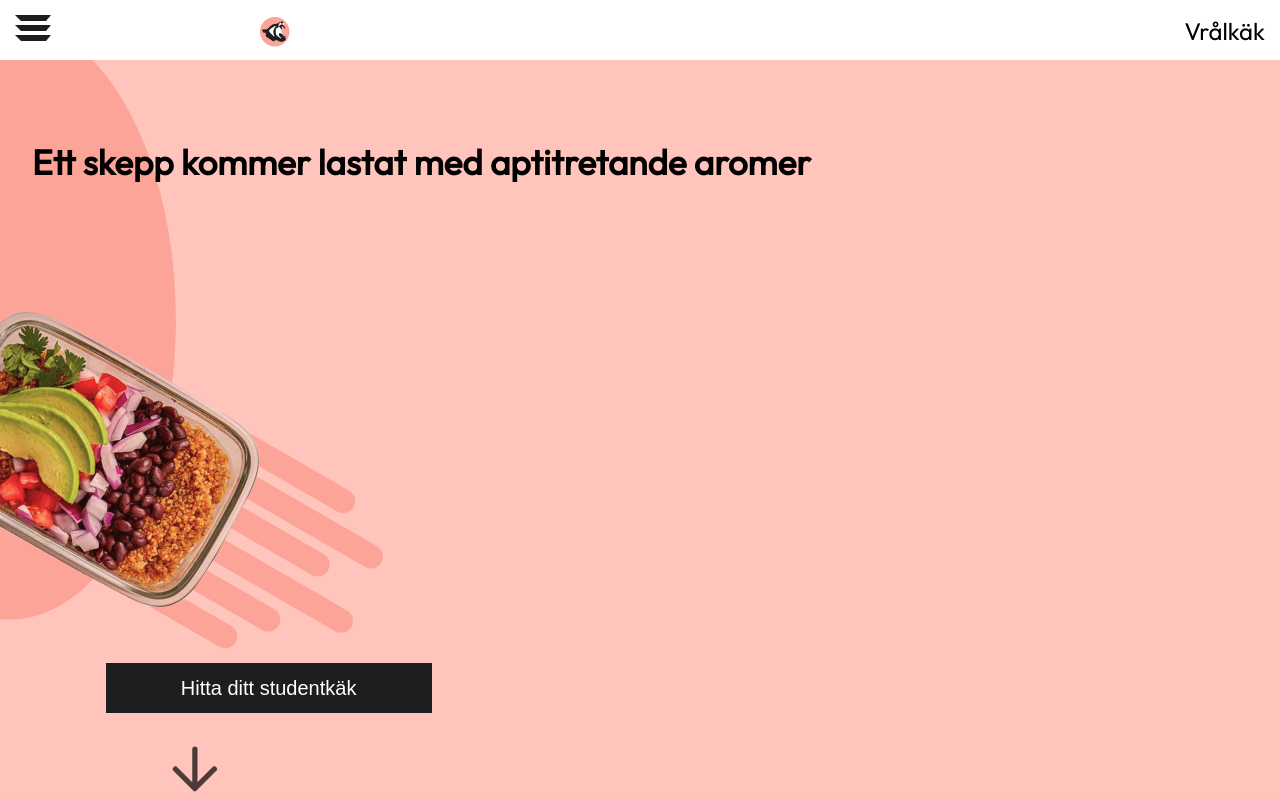
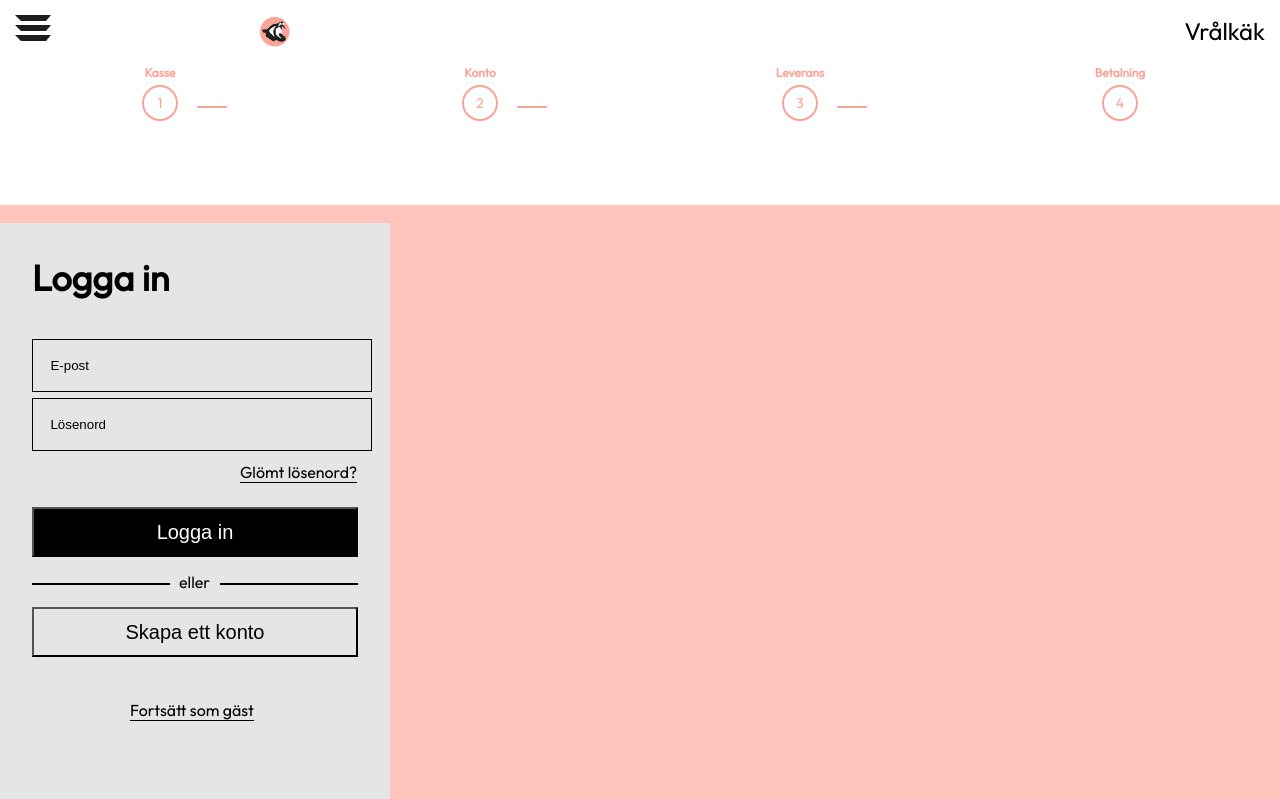
Before and after one commit to LuliyaMasfun/vralkak-app, a React (Create React App) app: page / in a window 1280 px wide. Shown: the top 799 px of the page. Built offline with nearby package versions, Linux system fonts and the light colour scheme.

Commit message:
Nu är LoginPage.JS en egen component

```diff
--- a/package.json
+++ b/package.json
@@ -8,6 +8,7 @@
     "@testing-library/user-event": "^13.5.0",
     "react": "^18.1.0",
     "react-dom": "^18.1.0",
+    "react-router-dom": "^6.3.0",
     "react-scripts": "5.0.1",
     "web-vitals": "^2.1.4"
   },
--- a/src/App.js
+++ b/src/App.js
@@ -1,22 +1,15 @@
 import React from 'react';
-import Navbar from './components/Navbar';
-import HomePage from './components/HomePage';
-import EkonomenCard from './components/EkonomenCard';
-import GretaCard from './components/GretaCard';
-import VeganenCard from './components/VeganenCard';
-import GuidePage from './components/GuidePage';
 
+import LandingPage from './components/LandingPage';
+import LoginPage from './components/LoginPage';
 function App() {
   return (
     <>
-    <Navbar />
-    <HomePage/>
-    <EkonomenCard/>
-    <GretaCard/>
-    <VeganenCard/>
+    <LoginPage/>
 
-    </>
 
+
+   </>
   )
 }
 
--- a/src/components/HomePage.js
+++ b/src/components/HomePage.js
@@ -3,7 +3,8 @@ import StartPagePictureShadows from './assets/shadowFirstPage.svg';
 import StartPagePicture from './assets/startingPagePicture.png';
 import arrow from './assets/arrowDown.png';
 import './HomePage.css';
-import './Body.css';
+import './Body.css'
+;import { Outlet, Link } from "react-router-dom";
 
 export default function HomePage() {
   return (
@@ -15,7 +16,7 @@ export default function HomePage() {
 
         <button className="firstPageButton" onclick="location.href='#ekonomen'" type="button"><span className="buttonText">Hitta ditt studentkäk</span>  </button>
 
-        <img src={arrow} className="arrowDownFirstPage" onclick="location.href='#ekonomen'"/>
+       <img src={arrow} className="arrowDownFirstPage"/>
 
     </div>
   )
--- /dev/null
+++ b/src/components/LoginPage.js
@@ -0,0 +1,14 @@
+import React from 'react'
+import Navbar from './Navbar'
+import ProgressBar from './Progressbar'
+import LogIn from './LogIn'
+
+export default function LoginPage() {
+  return (
+    <>
+    <Navbar />
+    <ProgressBar />
+    <LogIn />
+    </>
+  )
+}
--- a/src/components/Progressbar.js
+++ b/src/components/Progressbar.js
@@ -2,7 +2,7 @@ import React from 'react'
 import './Progressbar.css'
 import './Body.css'
 
-export default function ProgressBar() {
+export default function Progressbar() {
   return (
     <div className="progress-bar">
     <div className="step">
```
Also changed, not shown: src/components/LandingPage.js (+6 -4 lines), 1 other file (tests, documents, lock files or other folders).
